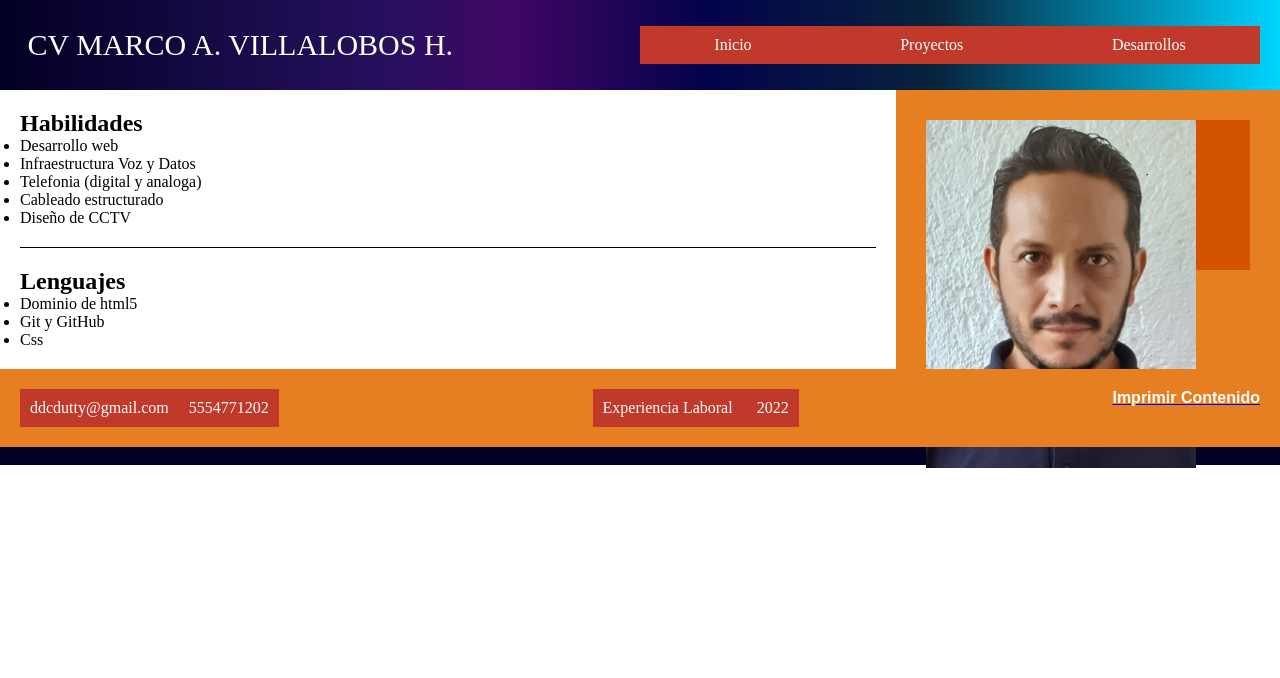
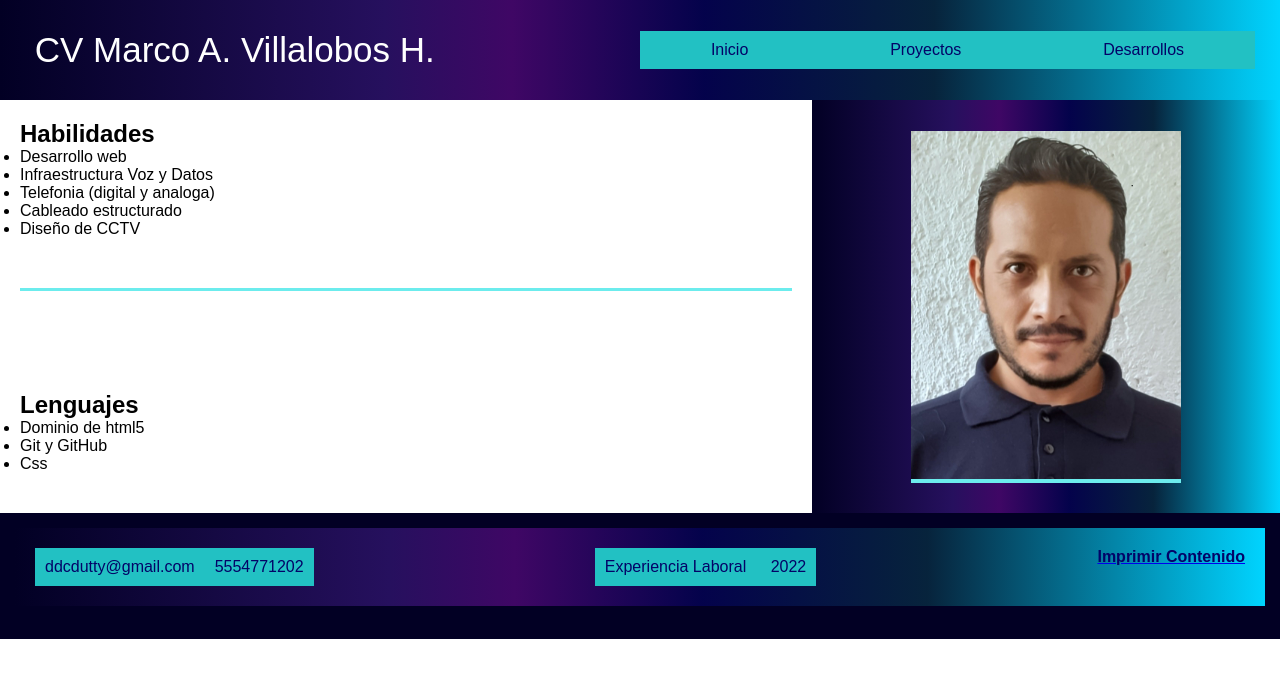
Before and after one commit to rovixa/rovixa.github.io, a plain HTML site: page index.html in a window 1280 px wide. Drawn offline with Linux system fonts and the light colour scheme.

Commit message:
mi primer commit v.2

```diff
--- a/index.html
+++ b/index.html
@@ -12,7 +12,7 @@
 		<header>
 			<div class="logo">
 				<img src="images/logo.jpg" width="150" alt="">
-				<a href="#">CV MARCO A. VILLALOBOS H.</a>
+				<a href="#">CV Marco A. Villalobos H.</a>
 			</div>
 
 			<nav>
@@ -59,9 +59,9 @@
 				<a href="#">Experiencia Laboral</a>
 				<a href="#">2022</a>
 			</div>
-            <h4><a href="javascript:print()"><span style="color:#fff;"><span style="font-family: Arial;"><span style="font-size: X-UA-Compatible;">Imprimir Contenido</span></span></span></a></h4>
+            <h4><a href="javascript:print()"><span style="color: #030367;"><span style="font-family: Arial;"><span style="font-size: X-UA-Compatible;">Imprimir Contenido</span></a></h4>
 		</footer>
-        <script language="JavaScript">  var estado=true;  setTimeout("ver()",450);  function ver (){  estado=!estado;  if(estado==true)  texto1.style.visibility="visible";  else  texto1.style.visibility="hidden";  setTimeout("ver()",450);  }  </script><p align="center" id="texto1"  style="visibility:visible"><font face="Arial, Helvetica,  sans-serif size="3">rovixa 2022</font></p>
+        <script language="JavaScript">var estado=true;  setTimeout("ver()",450);  function ver (){  estado=!estado;  if(estado==true)  texto1.style.visibility="visible";  else  texto1.style.visibility="hidden";  setTimeout("ver()",450);  }  </script><p align="center" id="texto1"  style="visibility:visible"><font face="Arial, Helvetica,  sans-serif size="3">versión 0.1.1.1</font></p>
 
 	</div>
 </body>
--- a/style.css
+++ b/style.css
@@ -23,10 +23,10 @@ body {
 header {
 	background:linear-gradient(90deg, rgba(2,0,36,1) 0%, rgba(21,9,67,1) 16%, rgba(38,16,94,1) 30%, rgba(82,9,121,0.7651260333234856) 40%, rgba(4,3,85,0.8043417195979954) 55%, rgba(8,44,66,0.8043417195979954) 73%, rgba(0,212,255,1) 100%);
 	width:100%;
-	padding:20px;
+	padding:25px;
 
 	/* Flexbox */
-	display: flex;
+	display:flex;
 	justify-content:space-between;
 	align-items:center;
 
@@ -36,7 +36,8 @@ header {
 
 header .logo {
 	color:#fff;
-	font-size:30px;
+	font-size:35px;
+	font-family: Arial;
 }
 
 header .logo img {
@@ -46,7 +47,7 @@ header .logo img {
 
 header .logo a {
 	color:#fff;
-	text-decoration: none;
+	text-decoration:none;
 	line-height:50px;
 }
 
@@ -60,63 +61,68 @@ header nav {
 }
 
 header nav a {
-	background:#c0392b;
-	color:#fff;
+	background: #22c1c3;
+	color: #030367;
 	text-align: center;
 	text-decoration: none;
 	padding:10px;
+	font-family: Arial;
 
 	/* Flexbox */
 	flex-grow:1;
 }
 
 header nav a:hover {
-	background:#e74c3c;
+	background: #6ceced;
 }
 
 .main {
 	background:#fff;
 	padding:20px;
-    flex:1 1 70%;
+    flex:600px;
+
 	/*flex:1;*/
 }
 
 .main article {
-	margin-bottom: 20px;
-	padding-bottom:20px;
-	border-bottom:1px solid #000;
+	margin-bottom:100px;
+	padding-bottom:50px;
+	border-bottom:3px solid #6ceced;
+	font-family: Arial;
 }
 
 .main article:nth-last-child(1){
-	margin-bottom: 0;
-	padding-bottom: 0;
+	margin-bottom:10px;
+	padding-bottom:10px;
 	border-bottom:none;
+	font-family: Arial;
 }
 
 aside {
-	background:#e67e22;
+	background: linear-gradient(90deg, rgba(2,0,36,1) 0%, rgba(21,9,67,1) 16%, rgba(38,16,94,1) 30%, rgba(82,9,121,0.7651260333234856) 40%, rgba(4,3,85,0.8043417195979954) 55%, rgba(8,44,66,0.8043417195979954) 73%, rgba(0,212,255,1) 100%);
+	width:100%;
 	padding:20px;
 	/*FLEX*/
-	flex:1 1 30%;
+	flex:1 1 20%;
 	/*flex:0 0 300px;*/
 
-	display: flex;
+	display:flex;
 	flex-wrap:wrap;
 	flex-direction:column;
 	justify-content:flex-start;
 }
 
 aside .widget {
-	background: #d35400;
-	height:150px;
-	margin:10px;
+	background: #6ceced;
+	height:auto;
+	margin:auto;
 }
 
 footer {
-	background:#e67e22;
-	width: 100%;
+	background: linear-gradient(90deg, rgba(2,0,36,1) 0%, rgba(21,9,67,1) 16%, rgba(38,16,94,1) 30%, rgba(82,9,121,0.7651260333234856) 40%, rgba(4,3,85,0.8043417195979954) 55%, rgba(8,44,66,0.8043417195979954) 73%, rgba(0,212,255,1) 100%);
+	width:100%;
 	padding:20px;
-	margin: auto;
+	margin:15px;
 
 	/* Flexbox */
 	display: flex;
@@ -125,33 +131,36 @@ footer {
 }
 
 footer .links {
-	background:#c0392b;
+	background: #22c1c3;
 	display:flex;
 	flex-wrap:wrap;
 }
 
 footer .links a {
-	flex-grow:1;
-
-	color:#fff;
+	flex-grow:1px;
+	color: #030367;
 	padding:10px;
-	text-align: center;
+	text-align:center;
 	text-decoration:none;
+	font-family: Arial;
 }
 
 footer .links a:hover {
-	background:#E74C3C;
+	background: #6ceced;
 }
 
 footer .social {
-	background:#c0392b;
+	background: #22c1c3;
+	padding:0%;
+	text-align:center;
+	font-family: Arial;
 }
 
 footer .social a {
-	color:#fff;
-	text-decoration: none;
+	color: #030367;
+	text-decoration:none;
 	padding:10px;
-    display: inline-block;
+    display:inline-block;
 }
 
 @media screen and (max-width: 800px) {
@@ -165,7 +174,7 @@ footer .social a {
 	}
 
 	header .logo {
-		margin:20px 0;
+		margin: 10px;
 	}
 
 	header nav {
@@ -173,8 +182,8 @@ footer .social a {
 	}
 
 	aside {
-		flex-direction:row;
-		flex:0;
+		flex-direction: row;
+		flex: 0;
 	}
 
 	aside .widget {
```
Also changed, not shown: FOTO3.jpg (deleted).
